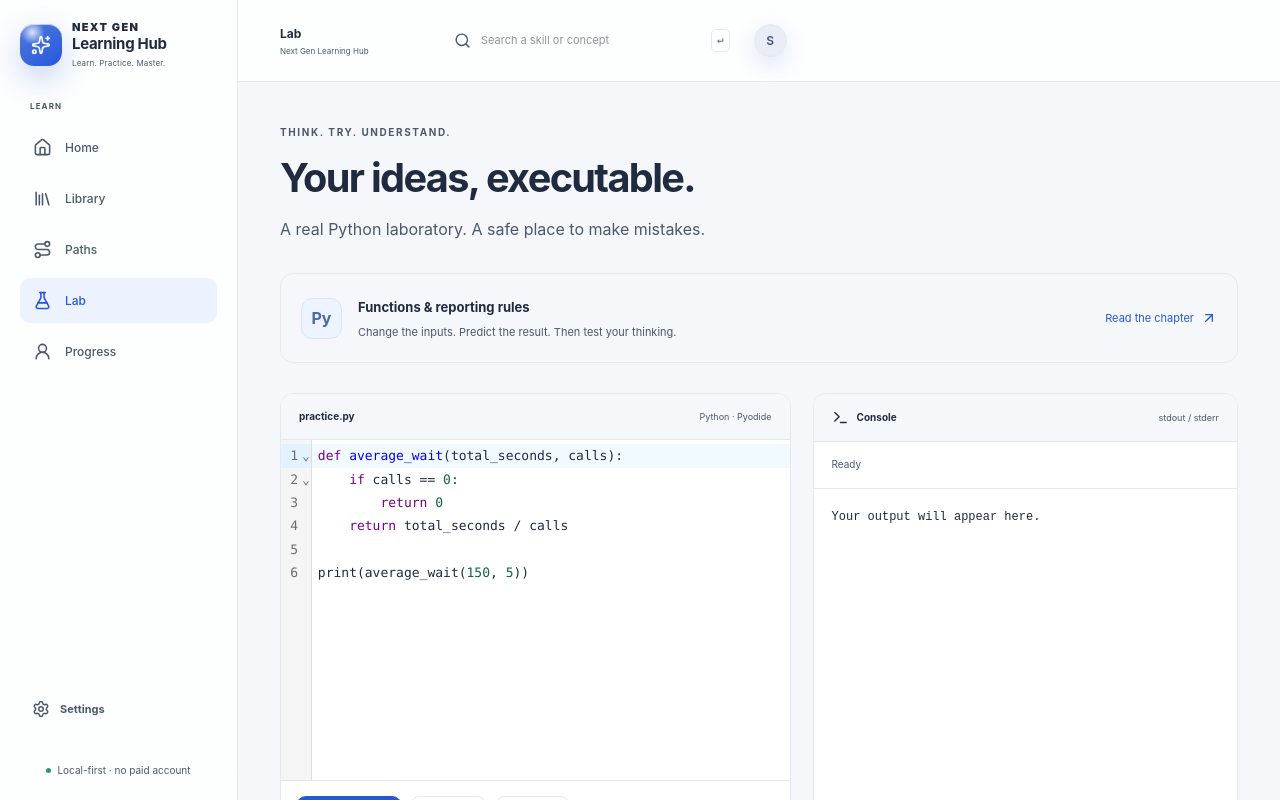
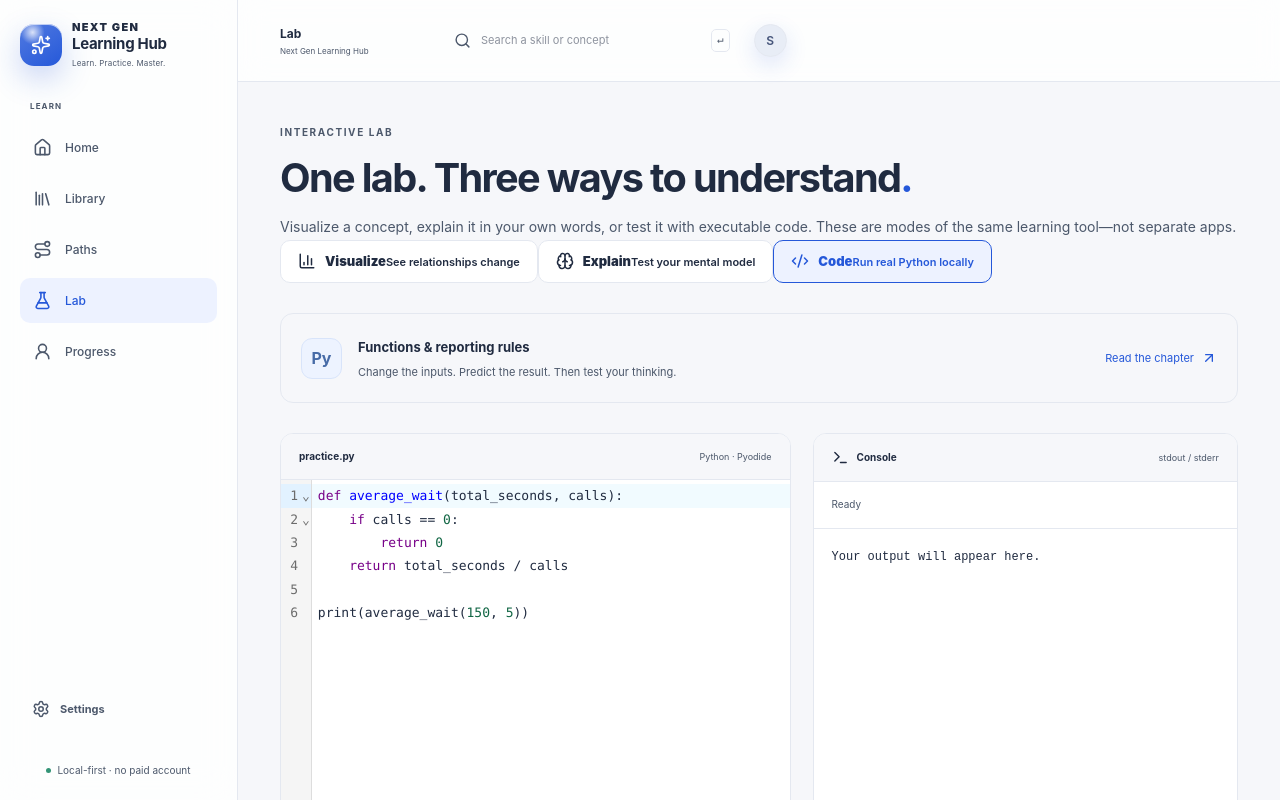
Before and after one commit to Swapnild007/Self_learning, a React (Vite) app: page /#/lab in a window 1280 px wide. Shown: the top 800 px of the page. Built offline with nearby package versions, Linux system fonts and the light colour scheme.

Commit message:
Consolidate visual explain and code tools into one Lab

```diff
--- a/src/pages/Lab.tsx
+++ b/src/pages/Lab.tsx
@@ -1,4 +1,5 @@
 import { useState } from "react";
+import { useSearchParams, Link } from "react-router-dom";
 import {
   Play,
   RotateCcw,
@@ -6,22 +7,25 @@ import {
   Square,
   Terminal,
   ArrowUpRight,
+  ChartColumn,
+  Brain,
+  Code2,
 } from "lucide-react";
-import { Link } from "react-router-dom";
 import { starter } from "../content/catalog";
 import CodeEditor from "../components/CodeEditor";
 import { usePython } from "../usePython";
-export default function Lab() {
-  const [source, set] = useState(starter);
-  const [copied, copy] = useState("Copy");
+import VisualStudio from "./VisualStudio";
+import LivingLab from "./LivingLab";
+
+type LabMode = "visual" | "explain" | "code";
+
+function CodeWorkspace() {
+  const [source, setSource] = useState(starter);
+  const [copied, setCopied] = useState("Copy");
   const py = usePython();
+
   return (
-    <div className="page">
-      <div className="eyebrow">THINK. TRY. UNDERSTAND.</div>
-      <h1>Your ideas, executable.</h1>
-      <p className="lead">
-        A real Python laboratory. A safe place to make mistakes.
-      </p>
+    <div className="unified-code-workspace">
       <div className="lab-context">
         <span className="mini-symbol">Py</span>
         <div>
@@ -32,84 +36,125 @@ export default function Lab() {
           Read the chapter <ArrowUpRight size={16} />
         </Link>
       </div>
+
       <div className="lab-grid">
         <section className="editor-panel">
           <div className="editor-bar">
             <strong>practice.py</strong>
             <span>Python · Pyodide</span>
           </div>
-          <CodeEditor value={source} onChange={set} disabled={py.busy} />
+          <CodeEditor value={source} onChange={setSource} disabled={py.busy} />
           <div className="editor-controls">
-            <button
-              className="primary"
-              onClick={() => void py.run(source)}
-              disabled={py.busy}
-            >
-              <Play size={15} />
-              Run Python
+            <button className="primary" onClick={() => void py.run(source)} disabled={py.busy}>
+              <Play size={15} /> Run Python
             </button>
             {py.busy && (
               <button onClick={() => py.stop()}>
-                <Square size={15} />
-                Stop
+                <Square size={15} /> Stop
               </button>
             )}
-            <button onClick={() => set(starter)} disabled={py.busy}>
-              <RotateCcw size={15} />
-              Reset
+            <button onClick={() => setSource(starter)} disabled={py.busy}>
+              <RotateCcw size={15} /> Reset
             </button>
             <button
               onClick={async () => {
                 try {
                   await navigator.clipboard.writeText(source);
-                  copy("Copied");
+                  setCopied("Copied");
                 } catch {
-                  copy("Clipboard unavailable");
+                  setCopied("Clipboard unavailable");
                 }
               }}
             >
-              <Copy size={15} />
-              {copied}
+              <Copy size={15} /> {copied}
             </button>
           </div>
         </section>
+
         <section className="console-panel">
           <div className="editor-bar">
-            <strong>
-              <Terminal size={17} /> Console
-            </strong>
+            <strong><Terminal size={17} /> Console</strong>
             <span>stdout / stderr</span>
           </div>
-          <p className="runtime-status" role="status">
-            {py.status}
-          </p>
+          <p className="runtime-status" role="status">{py.status}</p>
           <pre aria-label="Python output">{py.output}</pre>
-          {py.error && (
-            <pre className="traceback" role="alert">
-              {py.error}
-            </pre>
-          )}
+          {py.error && <pre className="traceback" role="alert">{py.error}</pre>}
         </section>
       </div>
+
       <details className="panel runtime-notes">
         <summary>About this Python environment</summary>
         <p>
           Python executes locally through WebAssembly in a dedicated worker. No
-          source code is sent to an application server. The first load downloads
-          the bundled Python runtime; it is not guaranteed to work offline until
-          browser caching has occurred. Execution stops after 120 seconds; Stop
-          destroys the worker, including its in-memory state. Each run has a
-          fresh globals dictionary.
-        </p>
-        <p>
-          This is a learning environment, not a security sandbox for hostile
-          code. Python can access browser worker APIs and network capabilities.
-          Do not paste untrusted scripts or secrets. Input prompts, desktop
-          apps, subprocesses and many native packages are unsupported. Output is
-          capped at 50,000 characters; a worker limits UI blocking but cannot
-          guarantee a memory cap.
+          source code is sent to an application server. Execution stops after
+          120 seconds, output is capped, and this remains a learning environment
+          rather than a hostile-code security sandbox.
         </p>
       </details>
     </div>
   );
 }
+
+export default function Lab() {
+  const [params, setParams] = useSearchParams();
+  const rawMode = params.get("mode");
+  const mode: LabMode =
+    rawMode === "visual" || rawMode === "explain" || rawMode === "code"
+      ? rawMode
+      : "code";
+
+  function choose(next: LabMode) {
+    setParams(next === "code" ? {} : { mode: next });
+  }
+
+  return (
+    <div className="page unified-lab">
+      <header className="unified-lab-header">
+        <div>
+          <span className="eyebrow">INTERACTIVE LAB</span>
+          <h1>One lab. Three ways to understand<span className="blue-dot">.</span></h1>
+          <p>
+            Visualize a concept, explain it in your own words, or test it with
+            executable code. These are modes of the same learning tool—not separate apps.
+          </p>
+        </div>
+      </header>
+
+      <div className="unified-lab-tabs" role="tablist" aria-label="Lab modes">
+        <button
+          role="tab"
+          aria-selected={mode === "visual"}
+          className={mode === "visual" ? "selected" : ""}
+          onClick={() => choose("visual")}
+        >
+          <ChartColumn size={18} />
+          <span><strong>Visualize</strong><small>See relationships change</small></span>
+        </button>
+        <button
+          role="tab"
+          aria-selected={mode === "explain"}
+          className={mode === "explain" ? "selected" : ""}
+          onClick={() => choose("explain")}
+        >
+          <Brain size={18} />
+          <span><strong>Explain</strong><small>Test your mental model</small></span>
+        </button>
+        <button
+          role="tab"
+          aria-selected={mode === "code"}
+          className={mode === "code" ? "selected" : ""}
+          onClick={() => choose("code")}
+        >
+          <Code2 size={18} />
+          <span><strong>Code</strong><small>Run real Python locally</small></span>
+        </button>
+      </div>
+
+      <section className="unified-lab-content" role="tabpanel">
+        {mode === "visual" && <VisualStudio />}
+        {mode === "explain" && <LivingLab />}
+        {mode === "code" && <CodeWorkspace />}
+      </section>
+    </div>
+  );
+}
```
